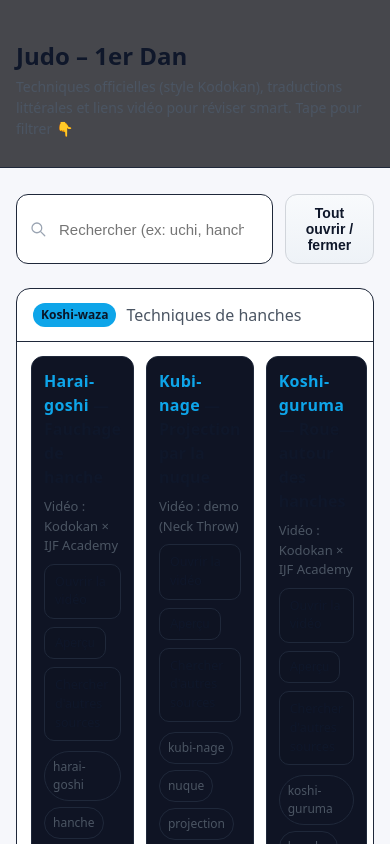
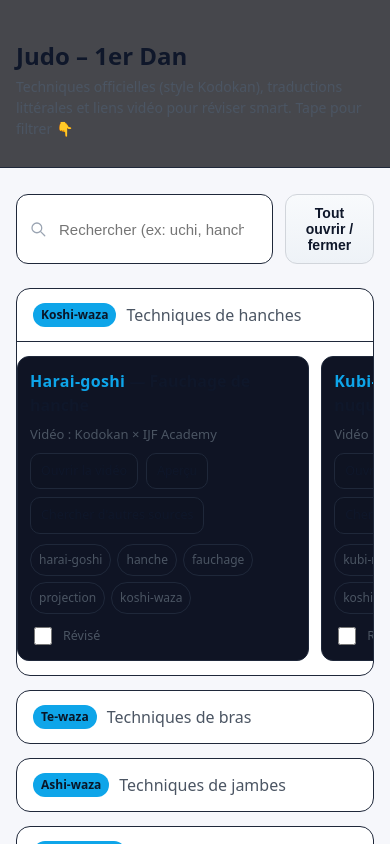
Before and after one commit to ToussaintJ/1DAN, an Angular app: page / in a window 390 px wide. Shown: the top 844 px of the page. Built offline with nearby package versions, Linux system fonts and the light colour scheme.

Commit message:
Improve mobile card browsing (#3)
* Improve mobile card browsing

* fix deployment

```diff
--- a/src/app/components/group/group.component.scss
+++ b/src/app/components/group/group.component.scss
@@ -26,19 +26,22 @@
 
 .grid {
   display: grid;
-  grid-template-columns: repeat(12, 1fr);
+  grid-template-columns: repeat(auto-fit, minmax(280px, 1fr));
   gap: 12px;
   padding: 14px;
 }
 
-@media (min-width: 700px) {
+@media (max-width: 720px) {
+  .grid {
+    display: flex;
+    overflow-x: auto;
+    gap: 12px;
+    padding: 14px 14px 14px 10px;
+    scroll-snap-type: x mandatory;
+  }
+
   .grid > * {
-    grid-column: span 6;
+    flex: 0 0 88%;
+    scroll-snap-align: start;
   }
 }
-
-@media (min-width: 1000px) {
-  .grid > * {
-    grid-column: span 4;
-  }
-}
```
Also changed, not shown: 1 other file (tests, documents, lock files or other folders).
